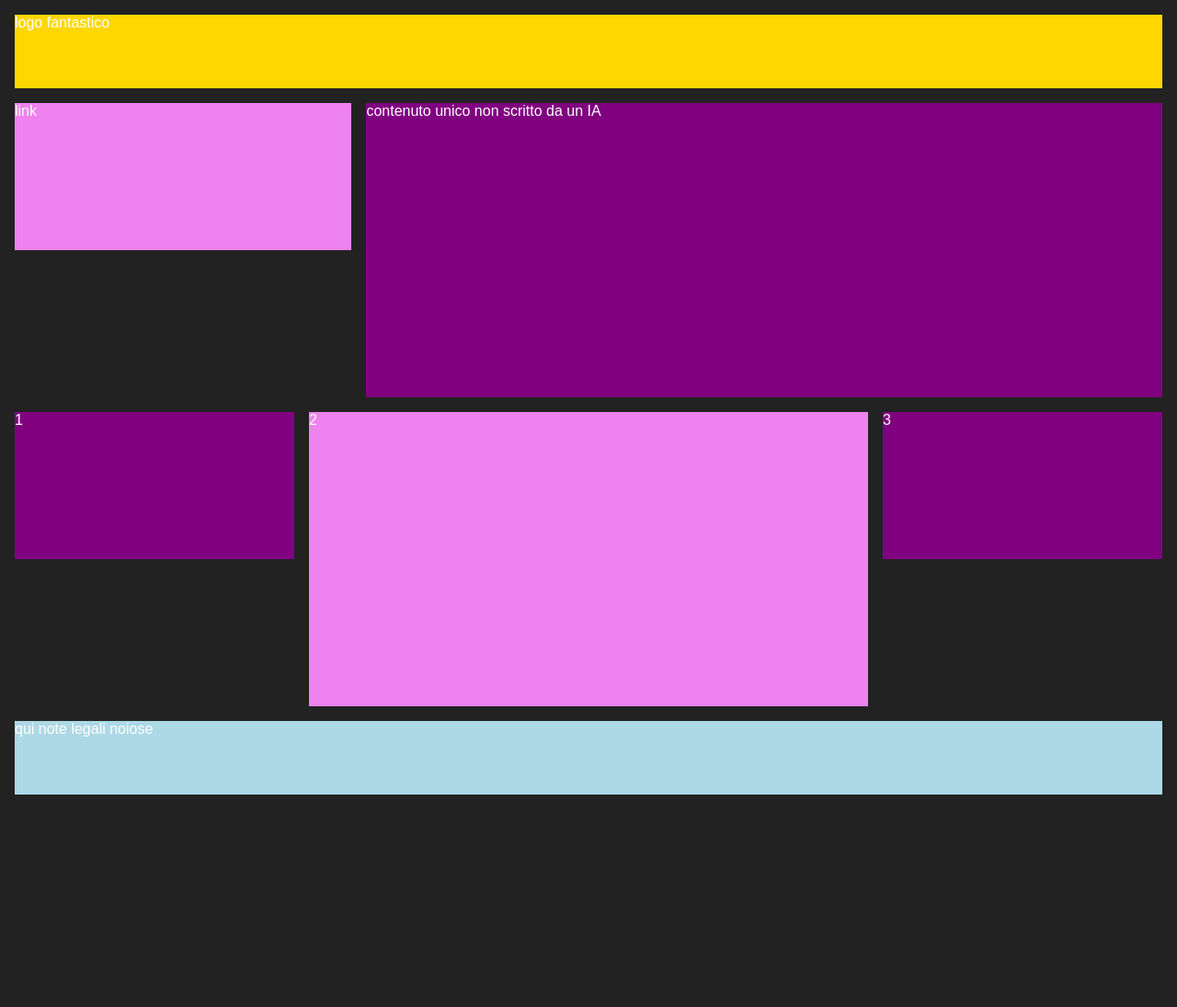
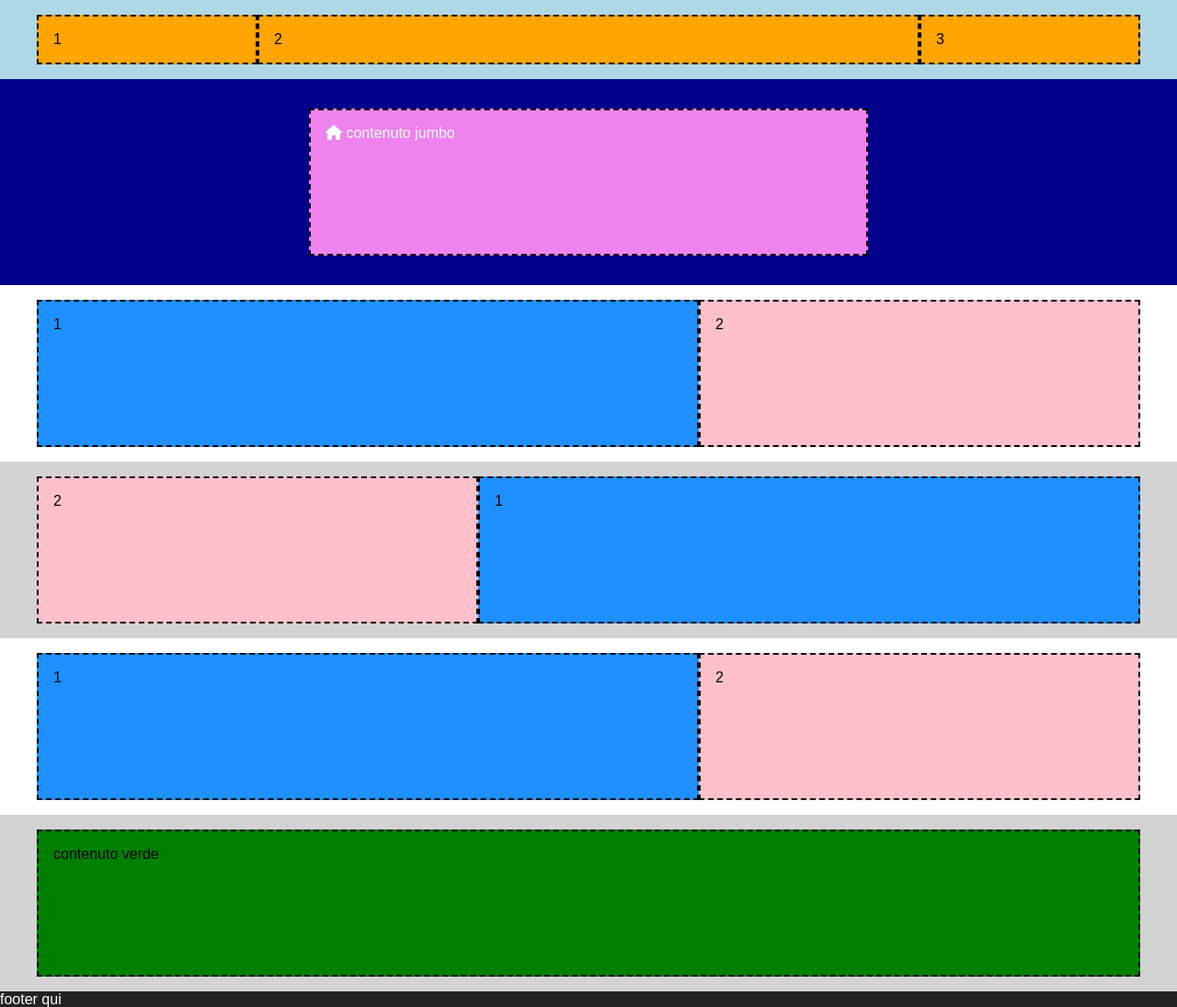
Before and after one commit to lambia/202403011-flex-layouts, a plain HTML site: page index.html in a window 1280 px wide. Shown: the whole page at 92% size. Before the commit the page ends 880 px from the top, so only its background shows below. Drawn offline with Linux system fonts and the light colour scheme.

Commit message:
live coding

```diff
--- a/css/style.css
+++ b/css/style.css
@@ -6,62 +6,103 @@
 }
 
 body {
-    padding: 1rem;
-    background: #222;
-    color: white;
     font-family: sans-serif;
 }
 
-.flex-container {
+.columns {
     display: flex;
     flex-direction: row;
-    justify-content: space-between;
-    align-items: flex-start;
+    justify-content: center;
+    align-items: center;
 }
 
-.space-bottom {
-    margin-bottom: 1rem;
+.boxed {
+    margin: 0 auto;
+    max-width: 1200px;
+}
+
+.debug .nav-column-small,
+.debug .nav-column-big,
+.debug .jumbo-content,
+.debug main>section .columns>div {
+    border: dashed 2px black;
+}
+
+.debug footer,
+.debug .jumbo-content,
+.debug main>section .columns>div {
+    min-height: 10rem;
 }
 
 /************* HEADER **************/
 header {
-    background-color: gold;
-    height: 5rem;
+    background-color: lightblue;
 }
 
-/************* SEZIONE DOPPIA COLONNA **************/
-nav {
-    background-color: violet;
-    width: calc(30% - 0.5rem);
-    min-height: 10rem;
+header>nav {
+    padding: 1rem 0;
 }
 
-main {
-    background-color: purple;
-    width: calc(70% - 0.5rem);
-    min-height: 20rem;
+.nav-column {
+    background-color: orange;
+    padding: 1rem;
 }
 
-/************* SEZIONE TRIPLA COLONNA **************/
-.big-column {
-    background-color: violet;
-    min-height: 20rem;
-    /* SOLUZIONE A - CONSIGLIATA */
-    width: calc(50% - 2rem);
-    /* SOLUZIONE B - PUO' DIVENTARE SCOMODA */
-    width: 50%;
-    margin: 0 1rem;
-    /* SOLUZIONE C - LA VEDREMO DOMANI ;) */
+.nav-column-small {
+    width: 20%;
 }
 
-.small-column {
-    background-color: purple;
-    min-height: 10rem;
-    width: 25%;
+.nav-column-big {
+    width: 60%;
+}
+
+#jumbo {
+    background-color: darkblue;
+    color: white;
+    padding: 2rem;
+}
+
+.jumbo-content {
+    background-color: violet;
+    width: 50%;
+    padding: 1rem;
+    margin: 0 auto;
+}
+
+/************* MAIN **************/
+section.dark {
+    background-color: lightgray;
+}
+
+section.light {
+    background-color: white;
+}
+
+main>section .columns {
+    padding: 1rem 0;
+}
+
+main>section .columns>div {
+    padding: 1rem;
+}
+
+.column-one {
+    width: 100%;
+    background: green;
+}
+
+.column-big {
+    width: 60%;
+    background-color: dodgerblue;
+}
+
+.column-small {
+    width: 40%;
+    background-color: pink;
 }
 
 /************* FOOTER **************/
 footer {
-    background-color: lightblue;
-    height: 5rem;
+    background-color: #222;
+    color: white;
 }
--- a/index.html
+++ b/index.html
@@ -4,29 +4,66 @@
 <head>
     <meta charset="UTF-8">
     <meta name="viewport" content="width=device-width, initial-scale=1.0">
-    <title>Flex Layouts</title>
+    <title>Discord</title>
+    <link rel="stylesheet" href="https://cdnjs.cloudflare.com/ajax/libs/font-awesome/6.5.1/css/all.min.css"
+        integrity="sha512-DTOQO9RWCH3ppGqcWaEA1BIZOC6xxalwEsw9c2QQeAIftl+Vegovlnee1c9QX4TctnWMn13TZye+giMm8e2LwA=="
+        crossorigin="anonymous" referrerpolicy="no-referrer" />
     <link rel="stylesheet" href="./css/style.css">
 </head>
 
-<body>
+<body class="debug">
 
-    <!-- Header -->
-    <header class="space-bottom">logo fantastico</header>
-    <!-- Contenitore generico per due colonne affiancate -->
-    <div class="flex-container space-bottom">
-        <!-- Menu di navigazione (sidebar) -->
-        <nav>link</nav>
-        <!-- Main content -->
-        <main>contenuto unico non scritto da un IA</main>
-    </div>
-    <!-- Contenitore generico per tre colonne affiancate -->
-    <div class="flex-container space-bottom">
-        <section class="small-column">1</section>
-        <section class="big-column">2</section>
-        <section class="small-column">3</section>
-    </div>
-    <!-- Footer -->
-    <footer>qui note legali noiose</footer>
+    <!-- Header con navbar e jumbotron -->
+    <header>
+        <!-- Navbar 3 colonne con link -->
+        <nav class="boxed columns">
+            <!-- 3 colonne -->
+            <div class="nav-column nav-column-small">1</div>
+            <div class="nav-column nav-column-big">2</div>
+            <div class="nav-column nav-column-small">3</div>
+        </nav>
+        <!-- Jumbotron blu scuro -->
+        <div id="jumbo">
+            <div class="jumbo-content">
+                <i class="fa-solid fa-house"></i>
+                contenuto jumbo
+            </div>
+        </div>
+    </header>
+
+    <!-- Main contents -->
+    <main>
+        <!-- sezione bianca 2 colonne -->
+        <section class="light">
+            <div class="boxed columns">
+                <div class="column-big">1</div>
+                <div class="column-small">2</div>
+            </div>
+        </section>
+        <!-- sezione grigia 2 colonne -->
+        <section class="dark">
+            <div class="boxed columns">
+                <div class="column-small">2</div>
+                <div class="column-big">1</div>
+            </div>
+        </section>
+        <!-- sezione bianca 2 colonne -->
+        <section class="light">
+            <div class="boxed columns">
+                <div class="column-big">1</div>
+                <div class="column-small">2</div>
+            </div>
+        </section>
+        <!-- sezione grigia 1 colonna -->
+        <section class="dark">
+            <div class="boxed columns">
+                <div class="column-one">contenuto verde</div>
+            </div>
+        </section>
+    </main>
+
+    <!-- Footer su due righe -->
+    <footer>footer qui</footer>
 
 </body>
 
```
